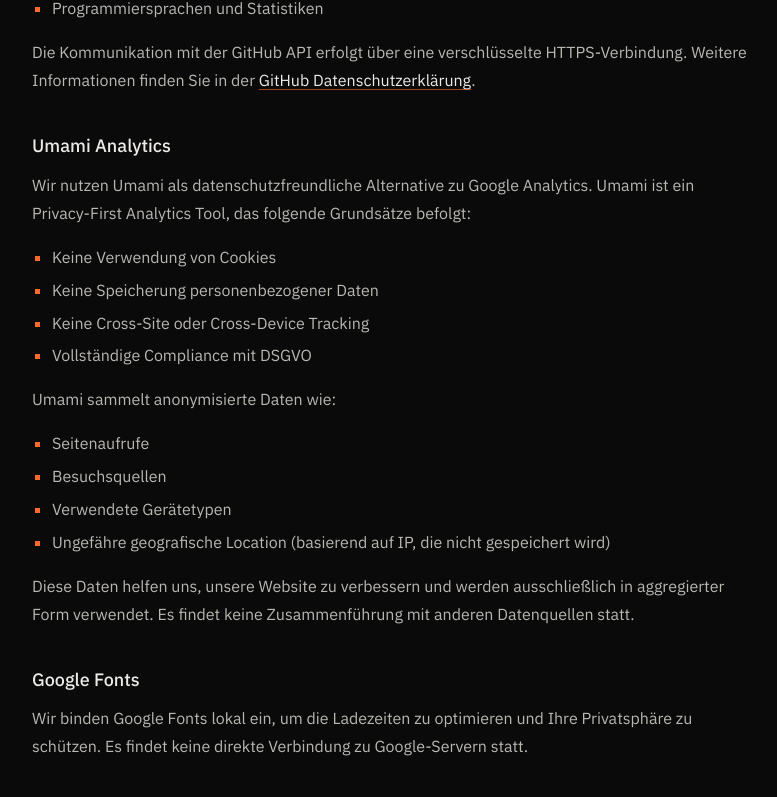
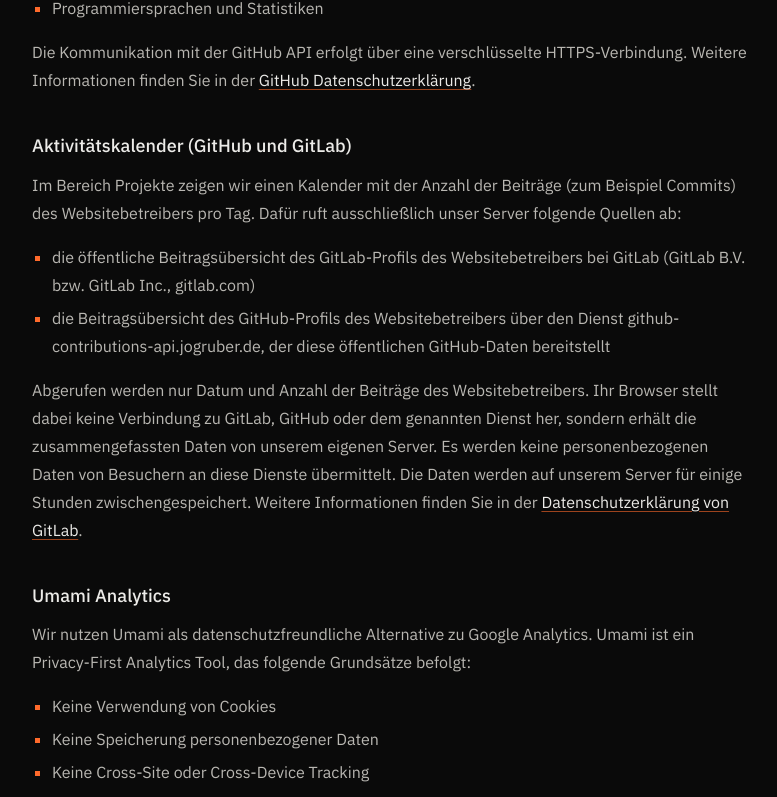
Before and after one commit to Achim-Sommer/nextjs-portfolio, a Next.js app: page /datenschutz in a window 1280 px wide. Shown: the part 4217-5014 px from the top of the page, without its empty margins (0-777 px from the left). Built offline with nearby package versions, Linux system fonts and the light colour scheme; no server answers.

Commit message:
Datenschutz: Aktivitätskalender mit GitHub und GitLab ergänzt
Co-Authored-By: Claude Opus 5.5 <noreply@anthropic.com>
Claude-Session: https://claude.ai/code/session_017UYZ2jswN3W6RrGWXNu23i

```diff
--- a/app/datenschutz/page.tsx
+++ b/app/datenschutz/page.tsx
@@ -112,6 +112,14 @@ export default function DatenschutzPage() {
         </ul>
         <p>Die Kommunikation mit der GitHub API erfolgt über eine verschlüsselte HTTPS-Verbindung. Weitere Informationen finden Sie in der <a href="https://docs.github.com/en/site-policy/privacy-policies/github-privacy-statement">GitHub Datenschutzerklärung</a>.</p>
 
+        <h3>Aktivitätskalender (GitHub und GitLab)</h3>
+        <p>Im Bereich Projekte zeigen wir einen Kalender mit der Anzahl der Beiträge (zum Beispiel Commits) des Websitebetreibers pro Tag. Dafür ruft ausschließlich unser Server folgende Quellen ab:</p>
+        <ul>
+          <li>die öffentliche Beitragsübersicht des GitLab-Profils des Websitebetreibers bei GitLab (GitLab B.V. bzw. GitLab Inc., gitlab.com)</li>
+          <li>die Beitragsübersicht des GitHub-Profils des Websitebetreibers über den Dienst github-contributions-api.jogruber.de, der diese öffentlichen GitHub-Daten bereitstellt</li>
+        </ul>
+        <p>Abgerufen werden nur Datum und Anzahl der Beiträge des Websitebetreibers. Ihr Browser stellt dabei keine Verbindung zu GitLab, GitHub oder dem genannten Dienst her, sondern erhält die zusammengefassten Daten von unserem eigenen Server. Es werden keine personenbezogenen Daten von Besuchern an diese Dienste übermittelt. Die Daten werden auf unserem Server für einige Stunden zwischengespeichert. Weitere Informationen finden Sie in der <a href="https://about.gitlab.com/privacy/" target="_blank" rel="noopener noreferrer">Datenschutzerklärung von GitLab</a>.</p>
+
         <h3>Umami Analytics</h3>
         <p>Wir nutzen Umami als datenschutzfreundliche Alternative zu Google Analytics. Umami ist ein Privacy-First Analytics Tool, das folgende Grundsätze befolgt:</p>
         <ul>
@@ -184,7 +192,7 @@ export default function DatenschutzPage() {
 
       <section>
         <h2>10. Aktualität und Änderung dieser Datenschutzerklärung</h2>
-        <p>Diese Datenschutzerklärung ist aktuell gültig und hat den Stand August 2026. Durch die Weiterentwicklung unserer Website und Angebote oder aufgrund geänderter gesetzlicher beziehungsweise behördlicher Vorgaben kann es notwendig werden, diese Datenschutzerklärung zu ändern. Die jeweils aktuelle Datenschutzerklärung kann jederzeit auf dieser Website von Ihnen abgerufen und ausgedruckt werden.</p>
+        <p>Diese Datenschutzerklärung ist aktuell gültig und hat den Stand Oktober 2026. Durch die Weiterentwicklung unserer Website und Angebote oder aufgrund geänderter gesetzlicher beziehungsweise behördlicher Vorgaben kann es notwendig werden, diese Datenschutzerklärung zu ändern. Die jeweils aktuelle Datenschutzerklärung kann jederzeit auf dieser Website von Ihnen abgerufen und ausgedruckt werden.</p>
       </section>
     </LegalPage>
   );
```
